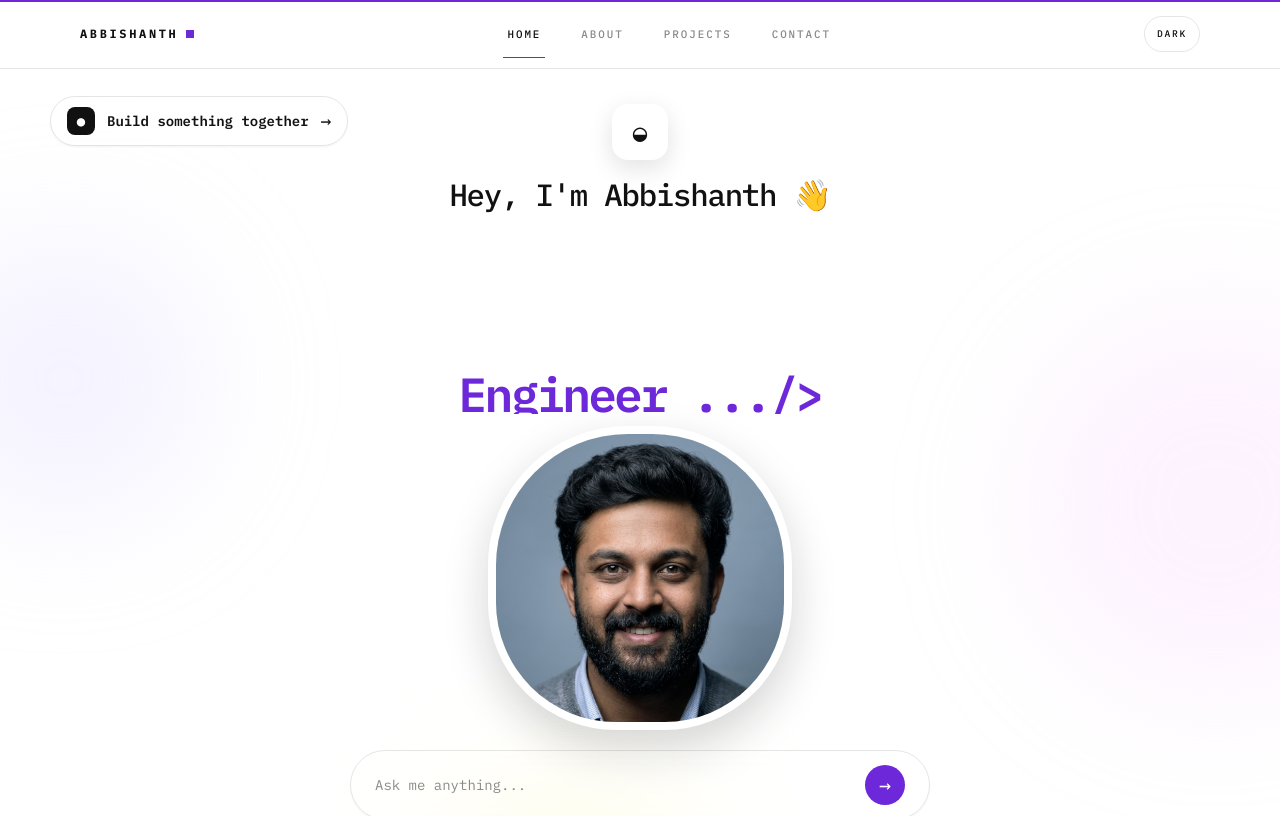
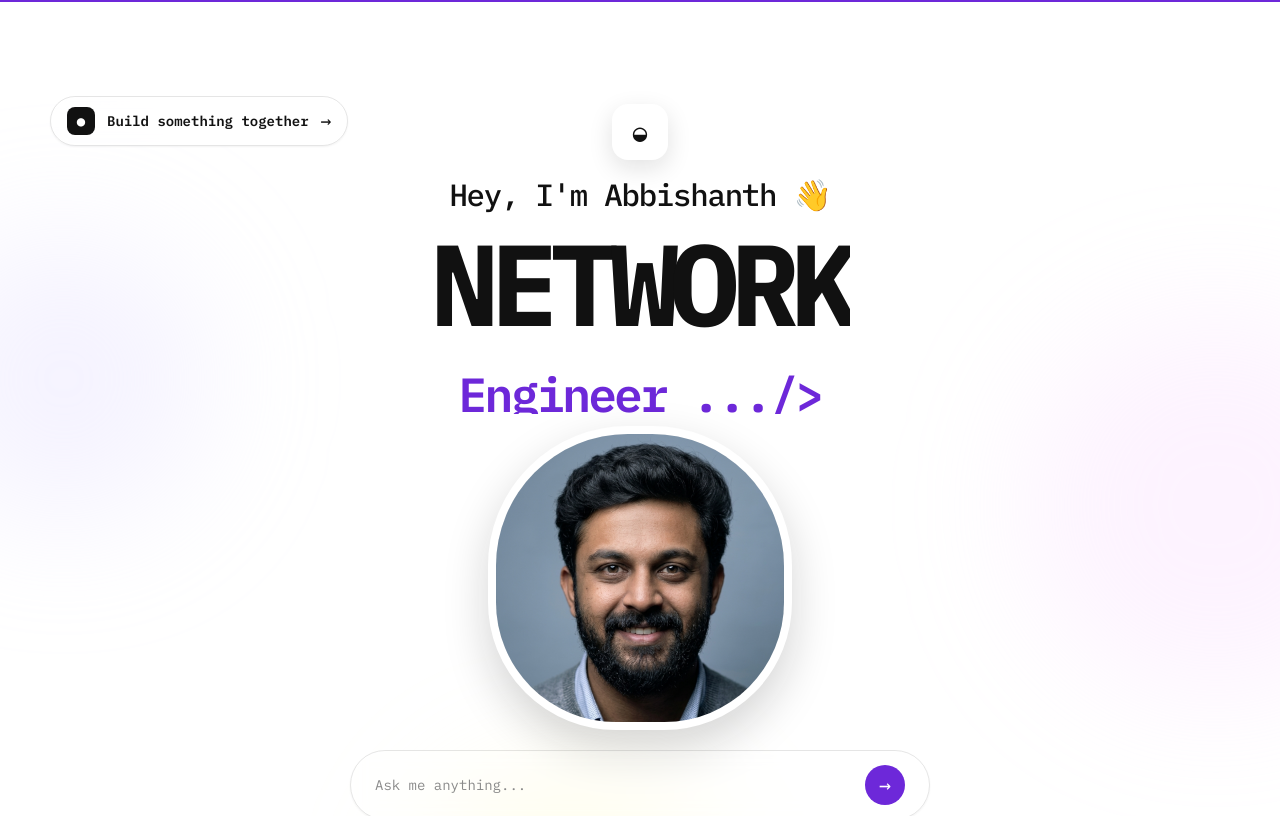
Before and after one commit to abbishanth09/abbi_portfolio, a React (Vite) app: page / in a window 1280 px wide. Shown: the top 816 px of the page. Built offline with nearby package versions, Linux system fonts and the light colour scheme.

Commit message:
Kept the Home Page and removed other pages

```diff
--- a/src/App.tsx
+++ b/src/App.tsx
@@ -1,29 +1,10 @@
 import { motion, useScroll, useSpring, useTransform } from 'framer-motion';
-import { useEffect, useState } from 'react';
-import { Header } from './components/Header';
-import { AboutSection } from './sections/AboutSection';
-import { ContactSection } from './sections/ContactSection';
 import { HomeSection } from './sections/HomeSection';
-import { WorkSection } from './sections/WorkSection';
-
-const sectionIds = ['home', 'about', 'work', 'contact'];
 
 function App() {
-  const [mobileMenuOpen, setMobileMenuOpen] = useState(false);
-  const [darkMode, setDarkMode] = useState<boolean>(() => {
-    if (typeof window === 'undefined') return false;
-    const savedTheme = window.localStorage.getItem('theme');
-    if (savedTheme) return savedTheme === 'dark';
-    return window.matchMedia('(prefers-color-scheme: dark)').matches;
-  });
   const { scrollYProgress } = useScroll();
   const progressSpring = useSpring(scrollYProgress, { stiffness: 120, damping: 20, mass: 0.2 });
   const progressScale = useTransform(progressSpring, [0, 1], [0, 1]);
-
-  useEffect(() => {
-    document.documentElement.classList.toggle('dark', darkMode);
-    window.localStorage.setItem('theme', darkMode ? 'dark' : 'light');
-  }, [darkMode]);
 
   return (
     <div className="min-h-screen bg-paper font-mono text-ink antialiased selection:bg-accent selection:text-paper">
@@ -32,19 +13,8 @@ function App() {
         className="fixed inset-x-0 top-0 z-[60] h-[2px] bg-accent"
       />
 
-      <Header
-        sectionIds={sectionIds}
-        mobileMenuOpen={mobileMenuOpen}
-        setMobileMenuOpen={setMobileMenuOpen}
-        darkMode={darkMode}
-        setDarkMode={setDarkMode}
-      />
-
-      <main className={`transition-all duration-300 ease-out ${mobileMenuOpen ? 'scale-[0.98] blur-sm' : ''}`}>
+      <main>
         <HomeSection />
-        <AboutSection />
-        <WorkSection />
-        <ContactSection />
       </main>
     </div>
   );
```
Also changed, not shown: 5 other files (tests, documents, lock files or other folders).
